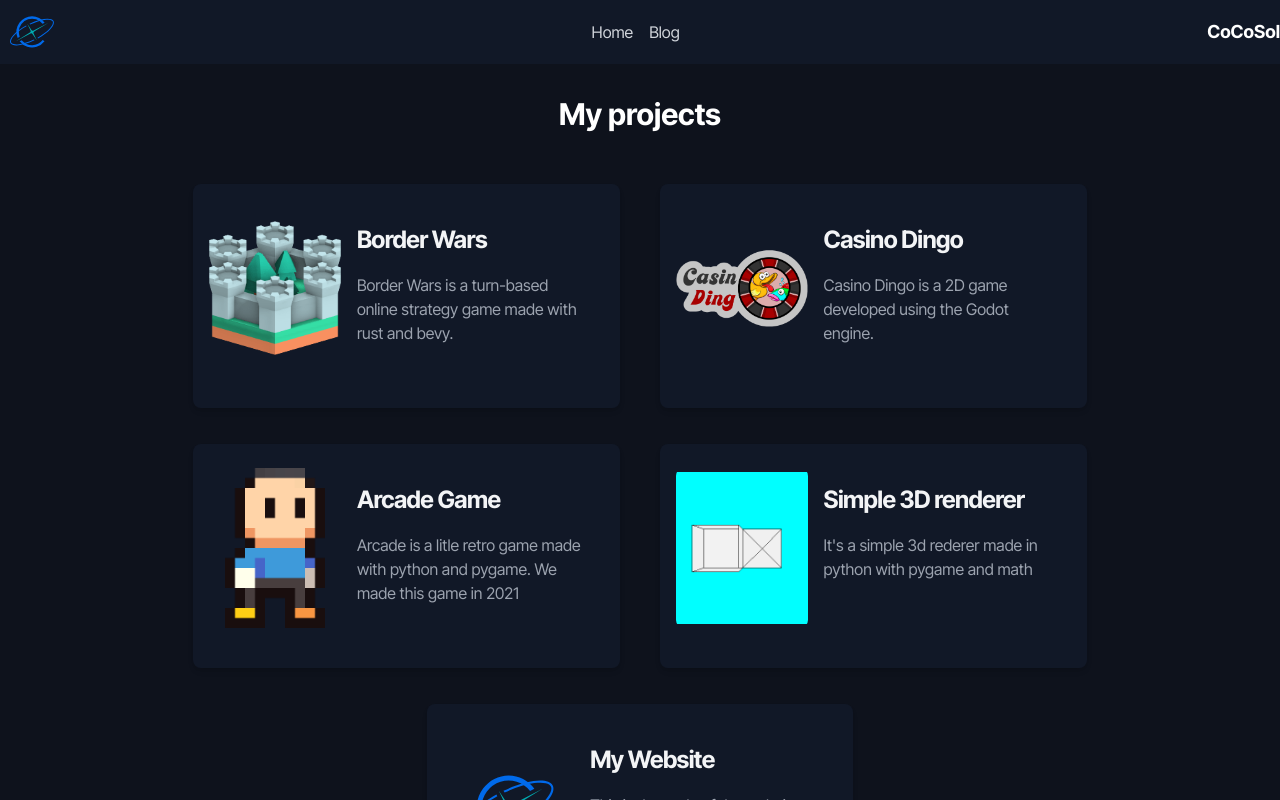
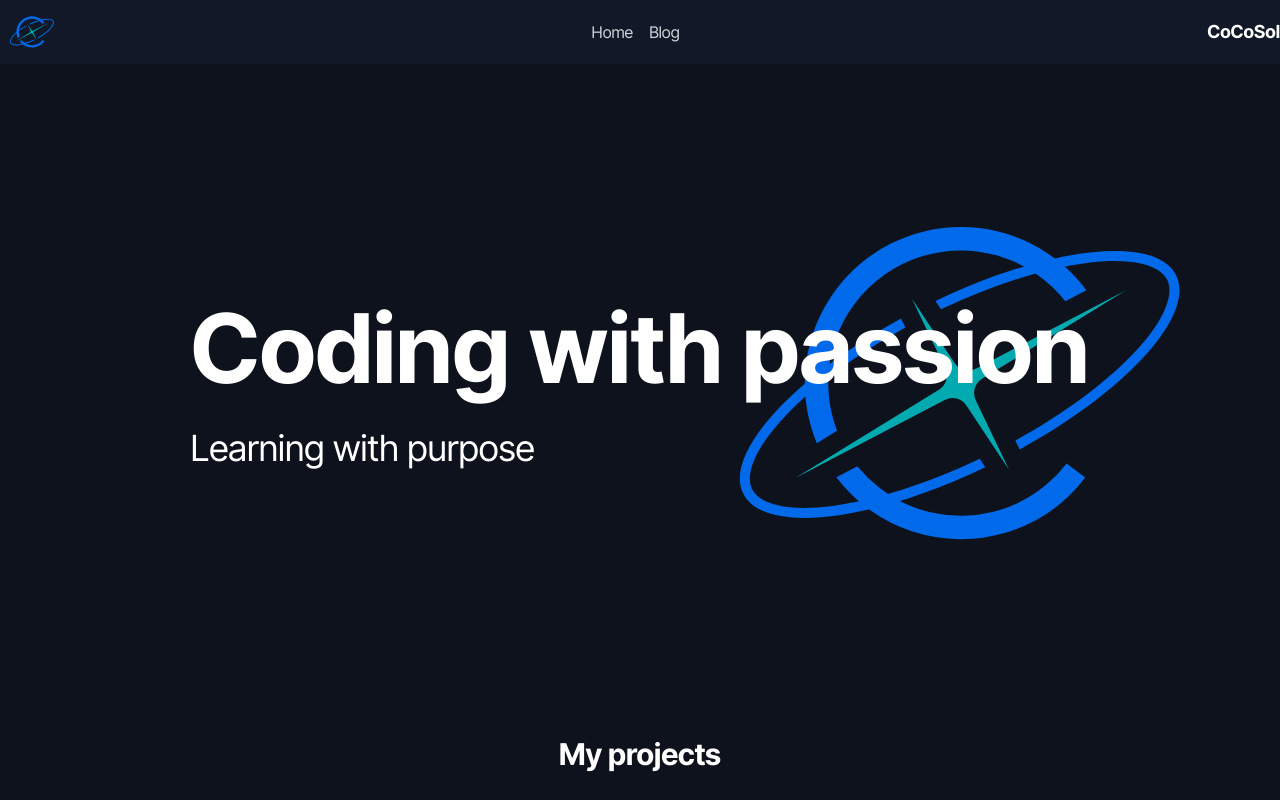
Before and after one commit to CoCoSol007/website, a SvelteKit app: page / in a window 1280 px wide. Shown: the top 800 px of the page. Built offline with nearby package versions, Linux system fonts and the light colour scheme.

Commit message:
Adding a introduction page

```diff
--- a/src/routes/+page.svelte
+++ b/src/routes/+page.svelte
@@ -6,6 +6,22 @@
 
   import logo from "../assets/logo.svg";
 </script>
+
+<!-- Intro -->
+<div class="relative flex flex-col md:flex-row">
+  <div class="flex-1">
+    <div class="absolute inset-0 flex justify-center items-center">
+      <div class="p-8 rounded-lg text-center md:text-left">
+        <h1 class="text-4xl md:text-8xl font-bold text-white mb-4 md:mb-8 md:text-shadow-[0 0.7px 0 rgba(0,0,0,0.6)]">Coding with passion</h1>
+        <h2 class="text-2xl md:text-4xl text-white md:text-shadow-[0 0.7px 0 rgba(0,0,0,0.6)]">Learning with purpose</h2>
+      </div>
+    </div>
+  </div>
+  <div class="flex-1">
+    <img alt="logo" src={logo} class="w-full h-full object-cover" />
+  </div>
+</div>
+
 
 <!-- My projects section -->
 <h1 class="text-3xl font-bold mx-auto text-center mt-8 text-white">My projects</h1>
```
